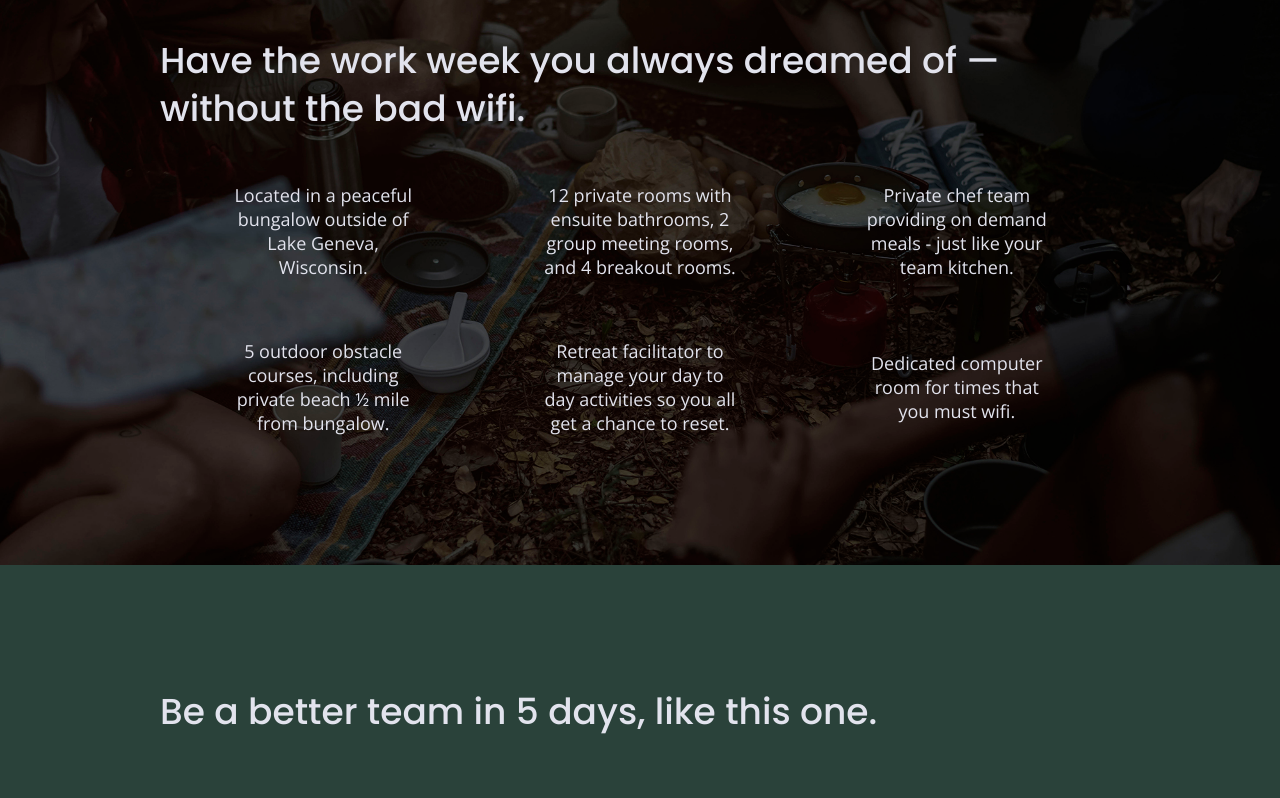
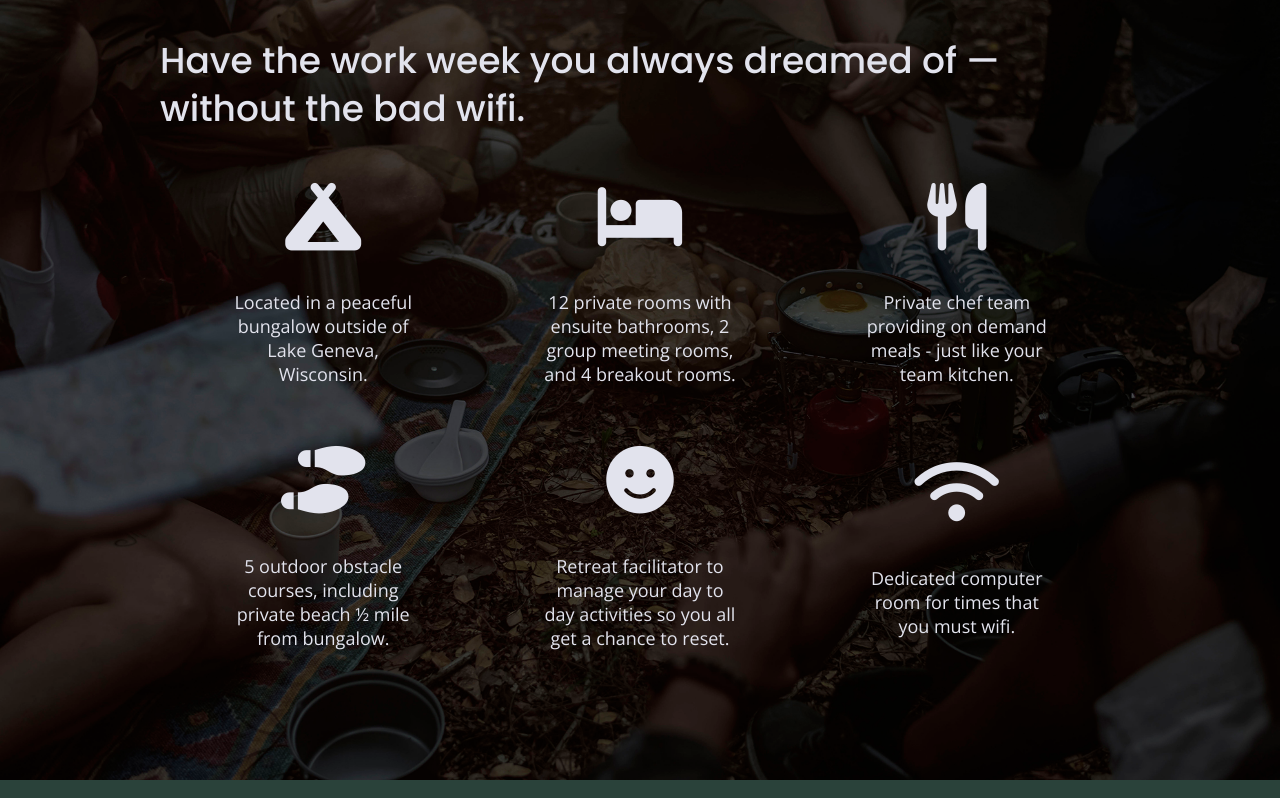
Before and after one commit to Beg92/unplugged-retreat, a website built with Parcel: page index.html in a window 1280 px wide. Shown: the part 1095-1893 px from the top of the page. Built offline with nearby package versions, Linux system fonts and the light colour scheme.

Commit message:
icons added

```diff
--- a/css/main.css
+++ b/css/main.css
@@ -344,6 +344,11 @@ input[type="button"] {
     justify-content: center;
     align-items: center;
     flex-flow: row wrap;
+}
+
+.features i {
+    font-size: 3.75em;
+    margin-bottom: 40px;
 }
 
 .features p {
--- a/index.html
+++ b/index.html
@@ -16,6 +16,8 @@
     <link rel="stylesheet" href="css/main.css">
     <!-- Google Fonts -->
     <link href="https://fonts.googleapis.com/css?family=Open+Sans:400,700|Poppins:500,700" rel="stylesheet">
+    <!--Icons-->
+    <script src="https://kit.fontawesome.com/383ff772fd.js" crossorigin="anonymous"></script>
 
 </head>
 
@@ -68,7 +70,9 @@
                 <h2>Have the work week you always dreamed of — without the bad wifi.</h2>
                 <div class="features-items">
                     <article>
+
                         <p class="fontawesome-icon">
+                            <i class="fas fa-campground"></i>
                         </p>
                         <p class="features-item-description">
                             Located in a peaceful bungalow outside of Lake Geneva, Wisconsin.
@@ -76,39 +80,42 @@
                     </article>
                     <article>
                         <p class="fontawesome-icon">
+                            <i class="fas fa-bed"></i>
                         </p>
                         <p class="features-item-description">
                             12 private rooms with ensuite bathrooms, 2 group meeting rooms, and 4 breakout rooms.
                         </p>
                     </article>
                     <article>
-                        <p class="fontawesome-icon">
+                        <p class="fontawesome-icon"><i class="fas fa-utensils"></i>
                         </p>
                         <p class="features-item-description">
+
                             Private chef team providing on demand meals - just like your team kitchen.
                         </p>
                     </article>
                     <article>
-                        <p class="fontawesome-icon">
+                        <p class="fontawesome-icon"><i class="fas fa-shoe-prints"></i>
                         </p>
                         <p class="features-item-description">
                             5 outdoor obstacle courses, including private beach ½ mile from bungalow.
                         </p>
                     </article>
                     <article>
-                        <p class="fontawesome-icon">
+                        <p class="fontawesome-icon"> <i class="fas fa-smile"></i>
                         </p>
                         <p class="features-item-description">
                             Retreat facilitator to manage your day to day activities so you all get a chance to reset.
                         </p>
                     </article>
                     <article>
-                        <p class="fontawesome-icon">
+                        <p class="fontawesome-icon"><i class="fas fa-wifi"></i>
                         </p>
                         <p class="features-item-description">
                             Dedicated computer room for times that you must wifi.
                         </p>
                     </article>
+
                 </div>
             </div>
         </section>
```
Also changed, not shown: about/index.html (+2 -0 lines), faq/index.html (+2 -0 lines).
